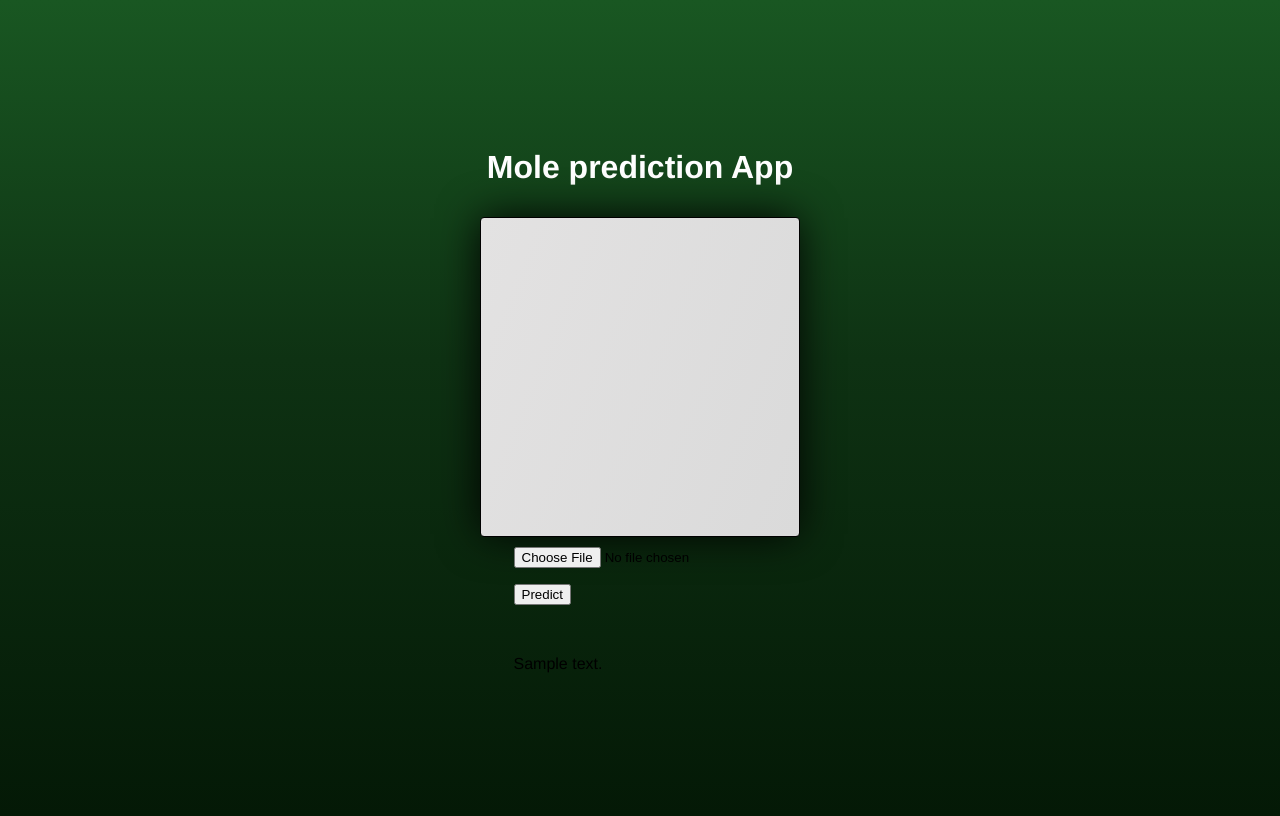
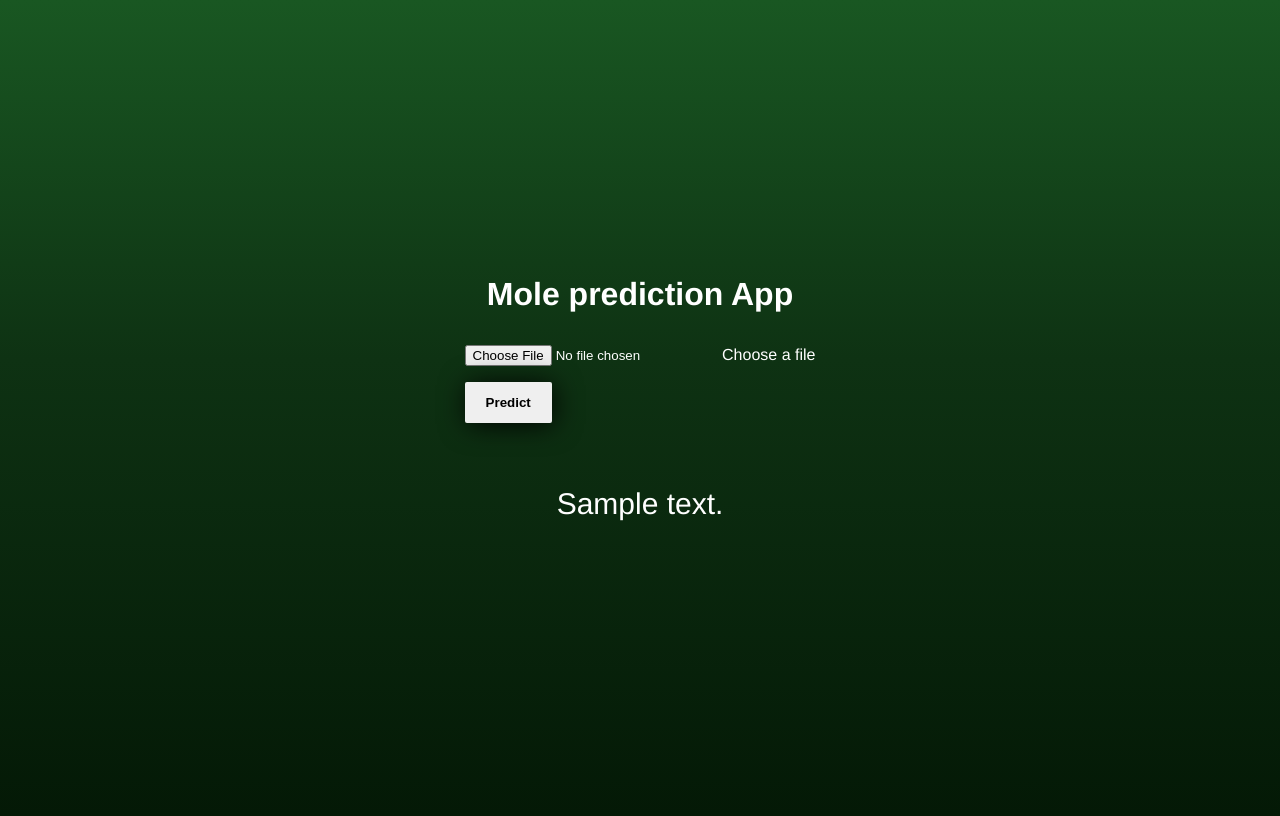
Before and after one commit to lelotok/mole_type_detection_project, a Flask app: template templates/index.html in a window 1280 px wide. Run offline with Flask 2, Linux system fonts and the light colour scheme; the template is opened without the code that fills it: most values are stand-ins (such as "Sample title", 1, 10 or a date in 2020).

Commit message:
style update

```diff
--- a/static/css/style.css
+++ b/static/css/style.css
@@ -1,5 +1,4 @@
 body {
-
     display: flex;
     justify-content: center;
     align-items: center;
@@ -9,52 +8,53 @@ body {
     background: rgb(4,25,6);
     background: linear-gradient(0deg, rgba(4,25,6,1) 0%,
      rgba(14,50,19,1) 56%, rgba(25,87,34,1) 100%);
-     font-family: Helvetica, sans-serif;
+    font-family: Helvetica, sans-serif;
+    color: #FFFFFF;
+}
+.form form #mole_img {
 
 
 }
-
-body h1  {
-
-    color: white;
-
+.form {
+    /* [disabled]width: 360px; */
+    /* [disabled]height: 245px; */
 
 
 }
+.form .pred {
+    font-weight: normal;
+    font-size: 30px;
+    text-align: center;
+}
 
-#display_img {
+
+form p .button {
+    /* [disabled]width: 10em; */
+    /* [disabled]height: 3em; */
+    padding-top: 1em;
+    padding-bottom: 1em;
+    padding-left: 21px;
+    padding-right: 21px;
+    font-weight: bold;
+    border-radius: 2px;
+    border-style: none;
+    -webkit-box-shadow: 2px 2px 28px -1px #000000;
+    box-shadow: 2px 2px 28px -1px #000000;
+    text-align: left;
+    /* margin-top: 2px;
+    margin-left: 79px; */
+}
+
+
+/* #display_img {
 
     width: 318px;
     height: 318px;
     border: 1px solid black;
     border-radius: 4px;
     background-position: center;
-    background: rgb(227,226,226);
-    background: linear-gradient(112deg, rgba(227,226,226,1) 0%, rgba(218,218,218,1) 100%);
     background-size: cover;
     -webkit-box-shadow: -1px -1px 43px -2px;
     box-shadow: -1px -1px 43px -2px;
 
-}
-
-p.button {
-
-
-    background-color: #f1f0f0;
-    border: none;
-    color: white;
-    /*padding: 15px 32px;*/
-    text-align: center;
-    /*text-decoration: none;*/
-    /*display: inline-block;*/
-    font-size: 8px;
-
-}
-
-p.pred {
-
-    font-size: 14px;
-    color: white;
-    text-align: center;
-
-}
+} */
--- a/templates/index.html
+++ b/templates/index.html
@@ -12,16 +12,19 @@
 
         <h1>Mole prediction App</h1>
 
-        <div id="display_img"></div>
-        <div class = "form">
+
+            <div class ="form">
                 <form action="/predict" method="POST" enctype="multipart/form-data">
                     <input type="file" id="mole_img" name="mole_img"
                     accept="image/png, image/jpg">
-                <p><button type="submit">Predict</button></p>
+                    <label for="mole_img">Choose a file</label>
+                    <p><button class="button" type="submit">Predict</button></p>
                 </form>
                 <br>
-            <p>{{prediction_text}}</p>
+                <p class="pred">{{prediction_text}}</p>
             </div>
+
+            <div id="display_img"></div>
 
     </body>
 
```
Also changed, not shown: 1 other file. Lines whose indentation alone changed are shown as unchanged.
